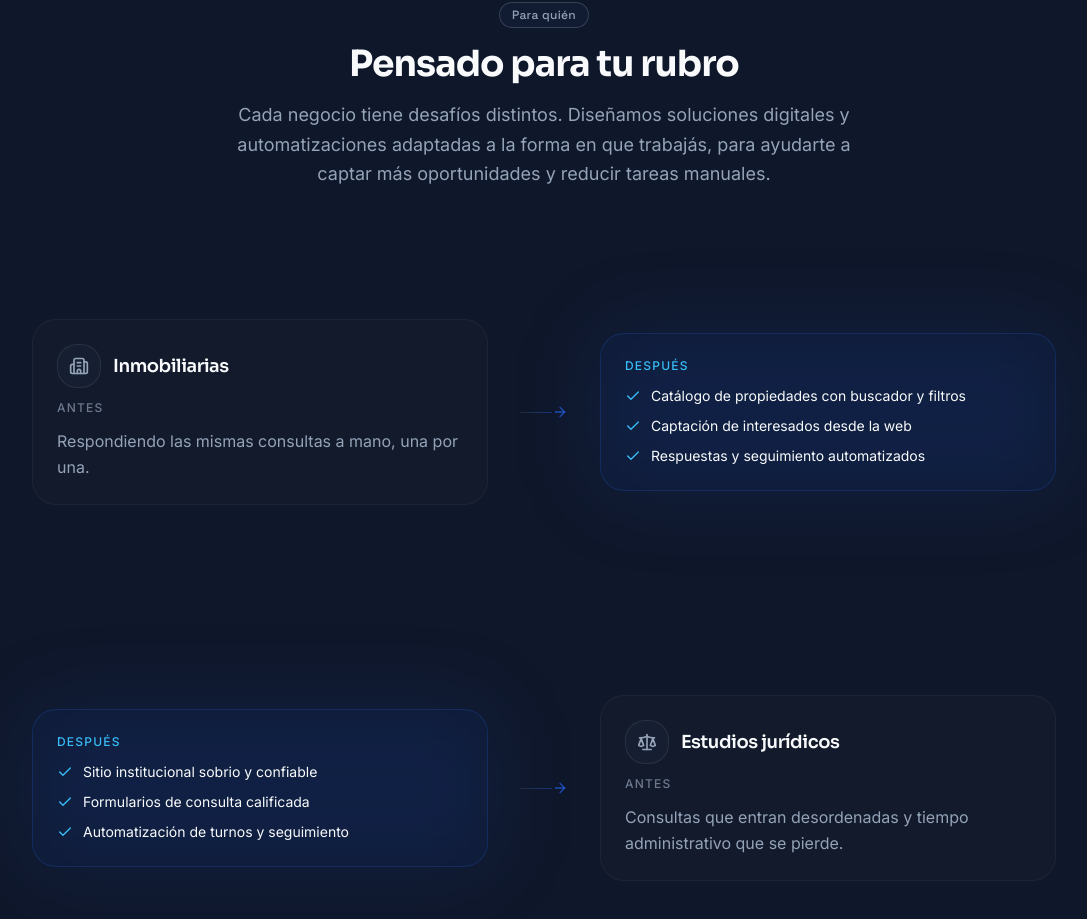
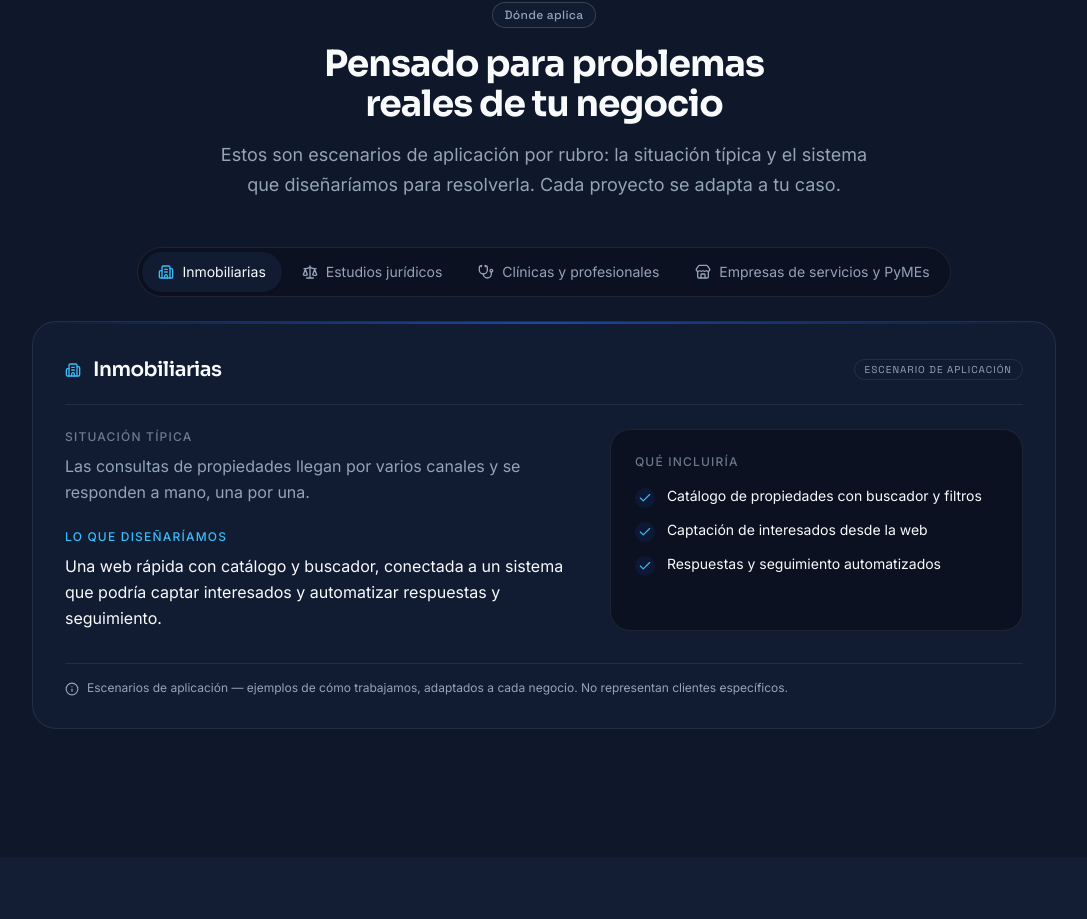
Before and after one commit to syntracorestudio-arch/syntra-core-system, a Next.js app in the folder projects/syntra-core-website/: page / in a window 1280 px wide. Shown: the part 1853-2772 px from the top of the page, without its empty margins (96-1183 px from the left). Built offline with nearby package versions, Linux system fonts and the light colour scheme.

Commit message:
cuarto commit

```diff
--- /dev/null
+++ b/projects/syntra-core-website/src/components/marketing/aplicaciones/application-selector.tsx
@@ -0,0 +1,170 @@
+"use client";
+
+import * as React from "react";
+import { Check, Info } from "lucide-react";
+import { AnimatePresence, motion, useReducedMotion } from "framer-motion";
+
+import { cn } from "@/lib/utils";
+
+export interface ApplicationItem {
+  id: string;
+  /** Nombre del rubro (label de la pill + encabezado del panel). */
+  title: string;
+  /** Ícono ya renderizado en el Server Component (evita pasar funciones). */
+  icon: React.ReactNode;
+  /** Situación típica del rubro. */
+  situacion: string;
+  /** Sistema que diseñaríamos (tono condicional). */
+  sistema: string;
+  /** Capacidades / qué incluiría. */
+  capacidades: string[];
+}
+
+interface ApplicationSelectorProps {
+  items: ApplicationItem[];
+  note: string;
+  className?: string;
+}
+
+/**
+ * ApplicationSelector — segmented control de rubros + panel de escenario
+ * (TASK-010C + presence pass 010D).
+ *
+ * Rail como control contenido (no tabs sueltas) + panel con hairline de acento,
+ * header separado, cuerpo asimétrico (narrativa + sub-panel de capacidades
+ * recesado) y nota de honestidad integrada como footer. Client island mínima:
+ * solo el rubro activo. Sin loop/timers/listeners globales. Respeta
+ * prefers-reduced-motion.
+ */
+function ApplicationSelector({ items, note, className }: ApplicationSelectorProps) {
+  const reduce = useReducedMotion();
+  const [activeId, setActiveId] = React.useState(items[0]?.id);
+  const handleSelect = React.useCallback((id: string) => setActiveId(id), []);
+
+  const active = items.find((it) => it.id === activeId) ?? items[0];
+  if (!active) return null;
+
+  return (
+    <div className={cn("flex flex-col", className)}>
+      {/* === Rail: segmented control contenido === */}
+      <div className="flex justify-center">
+        <div
+          role="tablist"
+          aria-label="Rubros de aplicación"
+          className="flex max-w-full gap-1 overflow-x-auto rounded-full border border-border bg-depth-sunken p-1 [scrollbar-width:none] [&::-webkit-scrollbar]:hidden"
+        >
+          {items.map((item) => {
+            const isActive = item.id === active.id;
+            return (
+              <button
+                key={item.id}
+                type="button"
+                role="tab"
+                aria-selected={isActive}
+                onClick={() => handleSelect(item.id)}
+                className={cn(
+                  "inline-flex shrink-0 items-center gap-2 rounded-full px-4 py-2.5 text-sm whitespace-nowrap transition-colors duration-200 outline-none focus-visible:ring-2 focus-visible:ring-accent-primary/40",
+                  isActive
+                    ? "bg-surface-1 text-foreground shadow-sm"
+                    : "text-muted-foreground hover:text-foreground",
+                )}
+              >
+                <span
+                  className={cn(
+                    "shrink-0 transition-colors duration-200",
+                    isActive ? "text-brand-cyan" : "text-muted-foreground",
+                  )}
+                >
+                  {item.icon}
+                </span>
+                {item.title}
+              </button>
+            );
+          })}
+        </div>
+      </div>
+
+      {/* === Panel del escenario activo === */}
+      <div className="mt-6 overflow-hidden rounded-2xl border border-border bg-surface-1">
+        {/* Hairline de acento superior */}
+        <div
+          aria-hidden="true"
+          className="h-0.5 w-full bg-gradient-to-r from-transparent via-accent-primary/60 to-transparent"
+        />
+
+        <AnimatePresence mode="wait" initial={false}>
+          <motion.div
+            key={active.id}
+            role="tabpanel"
+            initial={reduce ? false : { opacity: 0, y: 8 }}
+            animate={{ opacity: 1, y: 0 }}
+            exit={reduce ? undefined : { opacity: 0, y: -8 }}
+            transition={{ duration: reduce ? 0 : 0.22, ease: [0.22, 1, 0.36, 1] }}
+            className="p-6 sm:p-8"
+          >
+            {/* Header separado */}
+            <div className="flex flex-wrap items-center gap-3 border-b border-border pb-5">
+              <span className="text-brand-cyan">{active.icon}</span>
+              <h3 className="font-heading text-xl font-semibold tracking-tight">
+                {active.title}
+              </h3>
+              <span className="ml-auto rounded-full border border-border px-2.5 py-0.5 font-accent text-[10px] tracking-widest text-muted-foreground uppercase">
+                Escenario de aplicación
+              </span>
+            </div>
+
+            {/* Cuerpo: narrativa (1.1fr) · capacidades (0.9fr) con divisor */}
+            <div className="grid gap-8 pt-6 lg:grid-cols-[1.1fr_0.9fr] lg:gap-10">
+              <div className="flex flex-col gap-6">
+                <div className="flex flex-col gap-2">
+                  <p className="text-xs font-medium tracking-widest text-muted-foreground/70 uppercase">
+                    Situación típica
+                  </p>
+                  <p className="leading-relaxed text-muted-foreground">
+                    {active.situacion}
+                  </p>
+                </div>
+                <div className="flex flex-col gap-2">
+                  <p className="text-xs font-medium tracking-widest text-brand-cyan uppercase">
+                    Lo que diseñaríamos
+                  </p>
+                  <p className="text-base leading-relaxed text-foreground">
+                    {active.sistema}
+                  </p>
+                </div>
+              </div>
+
+              {/* Sub-panel recesado: capacidades del sistema */}
+              <div className="rounded-xl border border-border bg-depth-sunken p-5 lg:p-6">
+                <p className="text-xs font-medium tracking-widest text-muted-foreground/70 uppercase">
+                  Qué incluiría
+                </p>
+                <ul className="mt-4 flex flex-col gap-3">
+                  {active.capacidades.map((cap) => (
+                    <li
+                      key={cap}
+                      className="flex items-start gap-3 text-sm text-foreground"
+                    >
+                      <span className="mt-0.5 inline-flex size-5 shrink-0 items-center justify-center rounded-md bg-accent-primary/10 text-brand-cyan">
+                        <Check className="size-3.5" aria-hidden="true" />
+                      </span>
+                      {cap}
+                    </li>
+                  ))}
+                </ul>
+              </div>
+            </div>
+
+            {/* Footer de honestidad integrado */}
+            <div className="mt-8 flex items-start gap-2 border-t border-border pt-4 text-xs text-muted-foreground">
+              <Info className="mt-0.5 size-3.5 shrink-0" aria-hidden="true" />
+              <span>{note}</span>
+            </div>
+          </motion.div>
+        </AnimatePresence>
+      </div>
+    </div>
+  );
+}
+
+export { ApplicationSelector };
--- a/projects/syntra-core-website/src/components/sections/faq-section.tsx
+++ b/projects/syntra-core-website/src/components/sections/faq-section.tsx
@@ -14,7 +14,7 @@ function FaqSection() {
   const { eyebrow, title, subtitle } = siteConfig.sections.faq;
 
   return (
-    <Section id="faq" className="bg-depth-raised">
+    <Section id="faq" className="bg-depth-sunken">
       <BlurReveal>
         <SectionHeading eyebrow={eyebrow} title={title} subtitle={subtitle} />
       </BlurReveal>
--- a/projects/syntra-core-website/src/components/sections/use-cases-section.tsx
+++ b/projects/syntra-core-website/src/components/sections/use-cases-section.tsx
@@ -1,20 +1,35 @@
-import { siteConfig, useCases } from "@/config/site";
+import { applicationsNote, siteConfig, useCases } from "@/config/site";
 import { getIcon } from "@/lib/icons";
 import { Section } from "@/components/layout/section";
 import { SectionHeading } from "@/components/shared/section-heading";
 import { BlurReveal } from "@/components/animations/blur-reveal";
-import { IndustryBand } from "@/components/marketing/para-quien/industry-band";
+import {
+  ApplicationSelector,
+  type ApplicationItem,
+} from "@/components/marketing/aplicaciones/application-selector";
 
 /**
- * UseCasesSection — "Pensado para tu rubro": 4 bandas full-width antes/después
- * con reveal al entrar en viewport. Content-driven (config/site.ts).
- * Conserva el ancla #casos (navegación del navbar).
+ * UseCasesSection — "Aplicaciones": escenarios de aplicación por rubro (TASK-010C).
  *
- * El rótulo (ícono + nombre) se arma acá (Server Component, mismo patrón que
- * Servicios) y se pasa como `label` a IndustryBand, que es Client.
+ * Reemplaza el formato Antes/Después por un rail de pills + panel de escenario
+ * (situación típica → lo que diseñaríamos → qué incluiría), en tono condicional
+ * y honesto (no son casos reales). Los íconos se resuelven en este Server
+ * Component y se pasan ya renderizados al island. Conserva el ancla #casos.
  */
 function UseCasesSection() {
   const { eyebrow, title, subtitle } = siteConfig.sections.useCases;
+
+  const items: ApplicationItem[] = useCases.map((useCase) => {
+    const Icon = getIcon(useCase.icon);
+    return {
+      id: useCase.id,
+      title: useCase.title,
+      icon: <Icon className="size-4" aria-hidden="true" />,
+      situacion: useCase.pain,
+      sistema: useCase.description,
+      capacidades: useCase.deliverables,
+    };
+  });
 
   return (
     <Section id="casos">
@@ -22,30 +37,11 @@ function UseCasesSection() {
         <SectionHeading eyebrow={eyebrow} title={title} subtitle={subtitle} />
       </BlurReveal>
 
-      <div className="mx-auto mt-16 flex max-w-5xl flex-col gap-12 lg:gap-14">
-        {useCases.map((useCase, index) => {
-          const Icon = getIcon(useCase.icon);
-          return (
-            <IndustryBand
-              key={useCase.id}
-              index={index}
-              label={
-                <span className="flex items-center gap-3">
-                  <span className="inline-flex size-11 items-center justify-center rounded-xl border border-border bg-secondary/40 text-muted-foreground">
-                    <Icon className="size-5" aria-hidden="true" />
-                  </span>
-                  <span className="font-heading text-lg font-semibold tracking-tight">
-                    {useCase.title}
-                  </span>
-                </span>
-              }
-              pain={useCase.pain}
-              solutions={useCase.deliverables}
-              reversed={index % 2 === 1}
-            />
-          );
-        })}
-      </div>
+      <ApplicationSelector
+        items={items}
+        note={applicationsNote}
+        className="mx-auto mt-12 max-w-5xl"
+      />
     </Section>
   );
 }
--- a/projects/syntra-core-website/src/config/site.ts
+++ b/projects/syntra-core-website/src/config/site.ts
@@ -28,7 +28,7 @@ export const siteConfig: SiteConfig = {
     "Diseñamos y construimos webs premium, automatizaciones e integraciones con IA para que tu empresa trabaje más rápido y venda mejor.",
   nav: [
     { label: "Servicios", href: "/#servicios" },
-    { label: "Casos", href: "/#casos" },
+    { label: "Aplicaciones", href: "/#casos" },
     { label: "Nosotros", href: "/#nosotros" },
     { label: "Proceso", href: "/#proceso" },
     { label: "FAQ", href: "/#faq" },
@@ -59,10 +59,10 @@ export const siteConfig: SiteConfig = {
         "No vendemos plantillas. Construimos el sistema digital que tu negocio necesita para vender más y operar mejor.",
     },
     useCases: {
-      eyebrow: "Para quién",
-      title: "Pensado para tu rubro",
+      eyebrow: "Dónde aplica",
+      title: "Pensado para problemas reales de tu negocio",
       subtitle:
-        "Cada negocio tiene desafíos distintos. Diseñamos soluciones digitales y automatizaciones adaptadas a la forma en que trabajás, para ayudarte a captar más oportunidades y reducir tareas manuales.",
+        "Estos son escenarios de aplicación por rubro: la situación típica y el sistema que diseñaríamos para resolverla. Cada proyecto se adapta a tu caso.",
     },
     about: {
       eyebrow: "Quiénes somos",
@@ -146,8 +146,8 @@ export const useCases: UseCaseItem[] = [
     icon: "Building2",
     title: "Inmobiliarias",
     description:
-      "Mostrá tus propiedades con una web rápida y profesional, y dejá de responder las mismas consultas a mano.",
-    pain: "Respondiendo las mismas consultas a mano, una por una.",
+      "Una web rápida con catálogo y buscador, conectada a un sistema que podría captar interesados y automatizar respuestas y seguimiento.",
+    pain: "Las consultas de propiedades llegan por varios canales y se responden a mano, una por una.",
     deliverables: [
       "Catálogo de propiedades con buscador y filtros",
       "Captación de interesados desde la web",
@@ -159,8 +159,8 @@ export const useCases: UseCaseItem[] = [
     icon: "Scale",
     title: "Estudios jurídicos",
     description:
-      "Transmití seriedad desde el primer clic y ordená la entrada de consultas sin perder tiempo administrativo.",
-    pain: "Consultas que entran desordenadas y tiempo administrativo que se pierde.",
+      "Un sitio institucional sobrio con formularios de consulta calificada y automatización de turnos y seguimiento.",
+    pain: "Las consultas entran desordenadas por mail, teléfono y formularios, y se pierde tiempo administrativo ordenándolas.",
     deliverables: [
       "Sitio institucional sobrio y confiable",
       "Formularios de consulta calificada",
@@ -172,8 +172,8 @@ export const useCases: UseCaseItem[] = [
     icon: "Stethoscope",
     title: "Clínicas y profesionales",
     description:
-      "Una presencia online cuidada y un sistema de turnos que reduce las idas y vueltas con tus pacientes.",
-    pain: "Idas y vueltas constantes con pacientes para coordinar cada turno.",
+      "Una web clara con solicitud de turnos online y recordatorios automáticos que pueden reducir la coordinación manual.",
+    pain: "Coordinar cada turno implica idas y vueltas constantes con los pacientes.",
     deliverables: [
       "Web clara con servicios y especialidades",
       "Solicitud de turnos online",
@@ -185,8 +185,8 @@ export const useCases: UseCaseItem[] = [
     icon: "Store",
     title: "Empresas de servicios y PyMEs",
     description:
-      "Profesionalizá tu imagen y automatizá las tareas repetitivas que hoy te consumen horas todos los días.",
-    pain: "Tareas repetitivas que consumen horas todos los días.",
+      "Un sitio o sistema a medida que podría captar y gestionar clientes y automatizar los procesos internos que hoy se hacen a mano.",
+    pain: "Tareas repetitivas consumen horas todos los días y frenan la operación.",
     deliverables: [
       "Sitio o sistema a medida de tu operación",
       "Captación y gestión de clientes",
@@ -194,6 +194,13 @@ export const useCases: UseCaseItem[] = [
     ],
   },
 ];
+
+/** Nota de honestidad de la sección Aplicaciones (escenarios, no casos reales). */
+export const applicationsNote =
+  "Escenarios de aplicación — ejemplos de cómo trabajamos, adaptados a cada negocio. No representan clientes específicos.";
+
+/** Frase-firma editorial de la sección Nosotros (statement de identidad). */
+export const aboutStatement = "La forma SYNTRA de construir.";
 
 export const aboutPillars: AboutPillar[] = [
   {
```
Also changed, not shown: projects/syntra-core-website/src/components/sections/about-section.tsx (+46 -22 lines), 1 other file (tests, documents, lock files or other folders).
